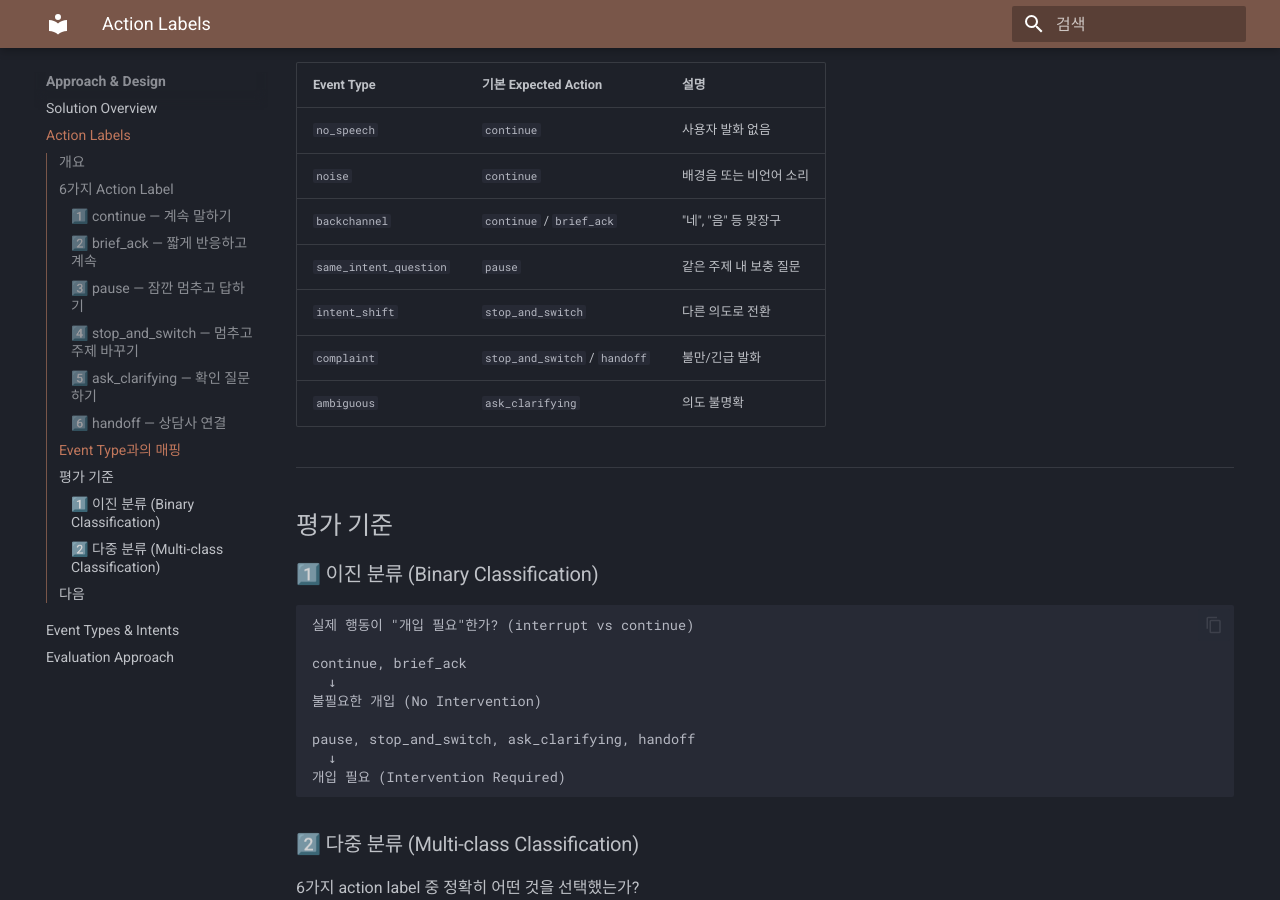
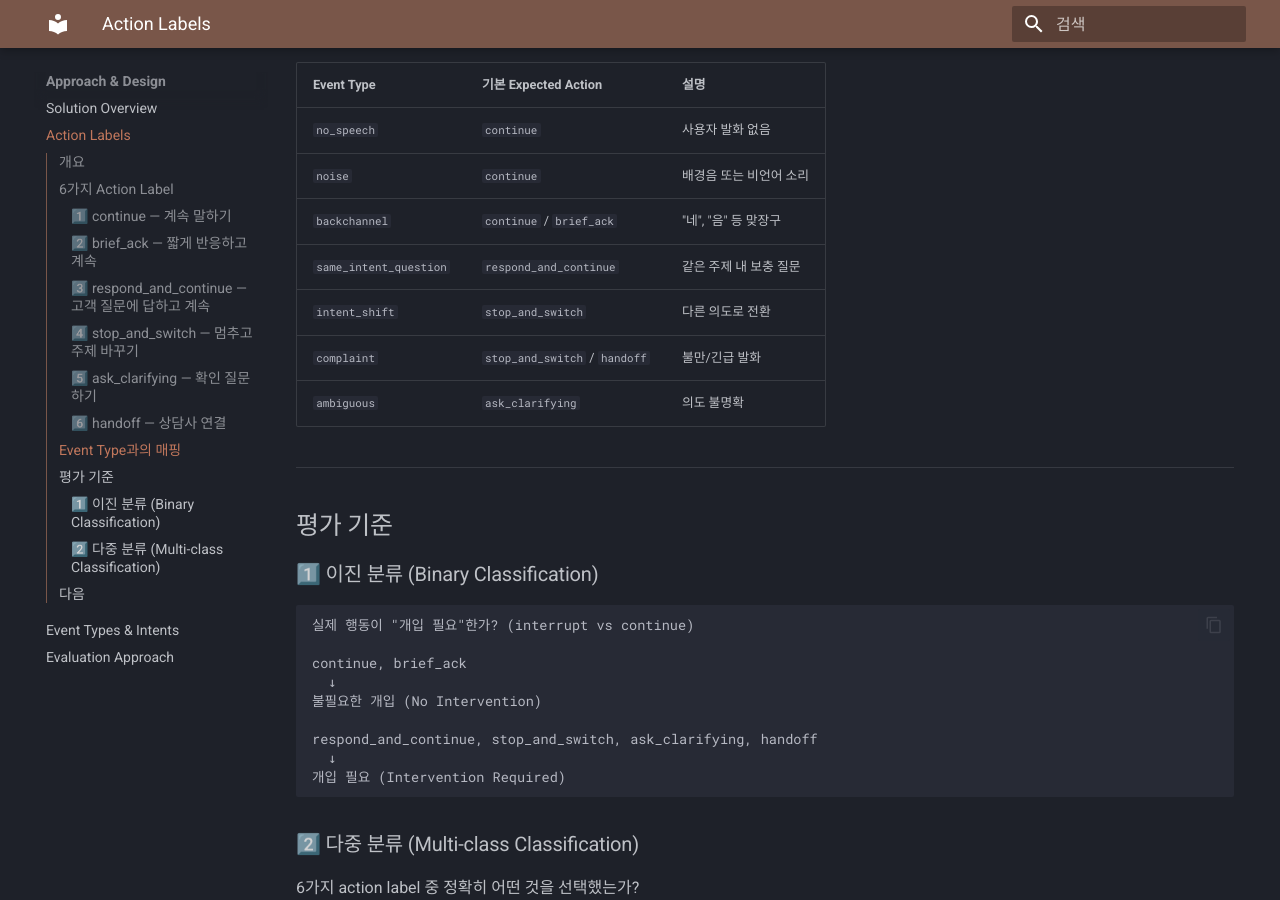
Before and after one commit to voice-ai-interruption-detection-project/whisper-intent-interruption-detection, an MkDocs documentation site: the page built from docs/02-design/action-labels.md, in a window 1280 px wide and 900 px high, scrolled down 2634 px. Built offline with MkDocs 1.6.1 and Material for MkDocs 9.7.7, drawn with Linux system fonts in a browser that asks for light colours; some of the changed text lies outside the part shown.

Commit message:
docs: action label 'pause' → 'respond_and_continue'로 명칭 변경
- action label의 의미를 더 명확하게 표현
- 'respond_and_continue'로 '고객 질문에 응답한 후 계속 진행'의 의도 전달
- action-labels.md, schema.md의 정의, 매핑, 예시 일괄 업데이트

Co-Authored-By: Claude Haiku 4.5 <noreply@anthropic.com>

````diff
--- a/docs/02-design/action-labels.md
+++ b/docs/02-design/action-labels.md
@@ -57,7 +57,7 @@ AI: "배송 상황을 말씀드리겠습니다."
 
 ---
 
-### 3️⃣ `pause` — 잠깐 멈추고 답하기
+### 3️⃣ `respond_and_continue` — 고객 질문에 답하고 계속
 
 **정의:** AI가 잠깐 멈춰서 고객의 질문에 답한 후 이전 주제로 돌아감
 
@@ -143,7 +143,7 @@ AI: "배송 상황은 정상입니다."
 | `no_speech` | `continue` | 사용자 발화 없음 |
 | `noise` | `continue` | 배경음 또는 비언어 소리 |
 | `backchannel` | `continue` / `brief_ack` | "네", "음" 등 맞장구 |
-| `same_intent_question` | `pause` | 같은 주제 내 보충 질문 |
+| `same_intent_question` | `respond_and_continue` | 같은 주제 내 보충 질문 |
 | `intent_shift` | `stop_and_switch` | 다른 의도로 전환 |
 | `complaint` | `stop_and_switch` / `handoff` | 불만/긴급 발화 |
 | `ambiguous` | `ask_clarifying` | 의도 불명확 |
@@ -161,7 +161,7 @@ continue, brief_ack
   ↓
 불필요한 개입 (No Intervention)
 
-pause, stop_and_switch, ask_clarifying, handoff
+respond_and_continue, stop_and_switch, ask_clarifying, handoff
   ↓
 개입 필요 (Intervention Required)
 ```
````
Also changed, not shown: docs/03-data/schema.md (+2 -2 lines).
